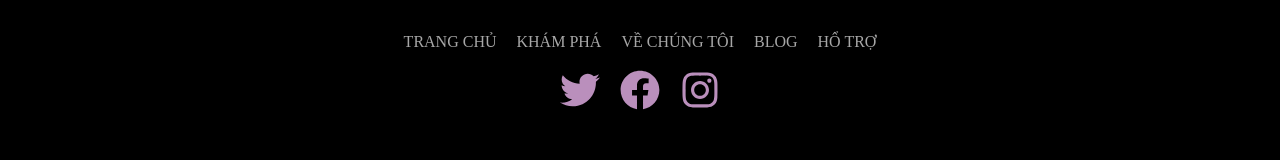
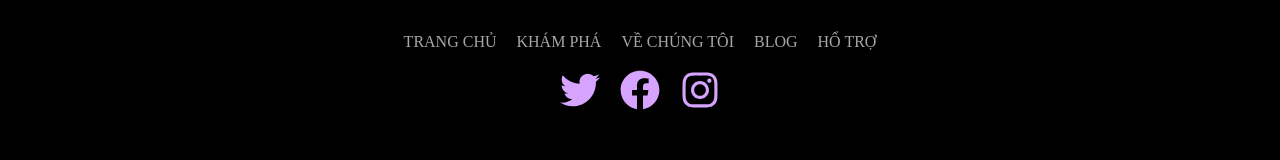
Before and after one commit to pmktien3101/audivia-landing-page, a React (Vite) app in the folder landing-page/: page / in a window 1280 px wide. Shown: the part 6414-6574 px from the top of the page. Built offline with nearby package versions, Linux system fonts and the light colour scheme.

Commit message:
[FIX] update color icon

```diff
--- a/landing-page/src/screens/Desktop/sections/Footer/style.css
+++ b/landing-page/src/screens/Desktop/sections/Footer/style.css
@@ -153,7 +153,7 @@
 
 .social-icon {
   background-color: transparent;
-  color: #ba8fbc;
+  color: var(--x-1st);
   padding: 0;
   border-radius: 0;
 }
```
